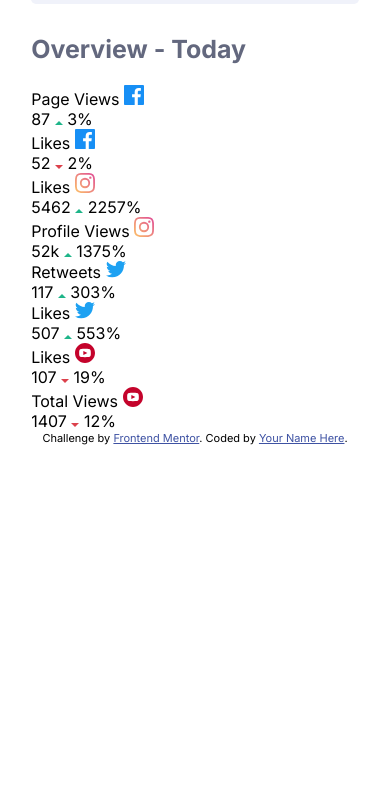
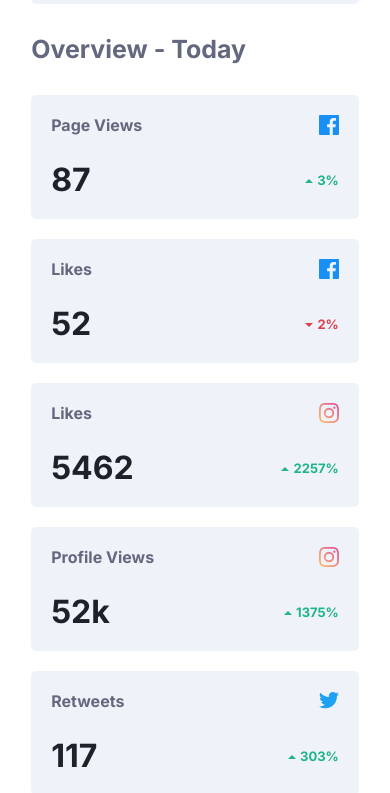
Before and after one commit to Srijan945/Social-Media-Dashboard, a plain HTML site: page index.html in a window 390 px wide. Shown: the part 1013-1806 px from the top of the page. Before the commit the page ends 1466 px from the top, so only its background shows below. Drawn offline with Linux system fonts and the light colour scheme.

Commit message:
Complete Mobile Styling

```diff
--- a/css/styles.css
+++ b/css/styles.css
@@ -151,6 +151,51 @@ h2{
     color: hsl(228, 12%, 44%);
 }
 
+/*****************************Today Stats ******************************************/
+.stat{
+    display: flex;
+    flex-direction: row;
+    flex-wrap: wrap;
+    align-content: space-between;
+}
+.stat-card{
+    text-align: center;
+    background-color: hsl(227, 47%, 96%);
+    border-radius: 0.3125rem;
+    margin: 0.625rem 0;
+    padding: 1.25rem;
+}
+.stat-card > div{
+    display: flex;
+    flex-direction: row;
+    justify-content: space-between;
+    align-items: center;
+}
+.v-l{
+    font-size: 1rem;
+    font-weight: 700;
+    color: hsl(228, 12%, 44%);
+}
+.v-l-count{
+    font-size: 2rem;
+    font-weight: 700;
+    color: hsl(230, 17%, 14%);
+}
+.row-1{
+    margin-bottom: 1.5625rem;
+}
+.percentage > img{
+    position: relative;
+    bottom: 0.125rem;
+}
+.percentage span{
+    font-size: 0.8125rem;
+    font-weight: 700;
+    color: hsl(163, 72%, 41%);
+}
+.percentage .red{
+    color: hsl(356, 69%, 56%);
+}
 /* For Medium Devices */
 @media only screen and (min-width: 600px){
 
@@ -166,9 +211,6 @@ h2{
     .col-md-10{ width: 83.33%;}
     .col-md-11{ width: 91.63%;}
     .col-md-12{ width: 100%;}
-    .card{
-        margin: 0.625rem;
-    }
 }
 
 
--- a/index.html
+++ b/index.html
@@ -35,7 +35,7 @@
 	<!-- Main -->
 	<main>
 		<section class="cards">
-			<div class="facebook card col-sm-12 col-md-5 col-lg-3">
+			<div class="facebook card col-sm-12 col-md-6 col-lg-3">
 				<div>
 					<img src="images/icon-facebook.svg" alt="facebook">
 					<span class="username">@nathanf</span>
@@ -49,7 +49,7 @@
 					<span class="daily-stat">12 Today</span>
 				</div>
 			</div>
-			<div class="twitter card col-sm-12 col-md-5 col-lg-3">
+			<div class="twitter card col-sm-12 col-md-6 col-lg-3">
 
 				<div>
 					<img src="images/icon-twitter.svg" alt="twitter">
@@ -65,7 +65,7 @@
 				</div>
 
 			</div>
-			<div class="instagram-wrapper card col-sm-12 col-md-5 col-lg-3">
+			<div class="instagram-wrapper card col-sm-12 col-md-6 col-lg-3">
 				<div class="instagram">
 
 					<div>
@@ -83,7 +83,7 @@
 
 				</div>
 			</div>
-			<div class="youtube card col-sm-12 col-md-5 col-lg-3">
+			<div class="youtube card col-sm-12 col-md-6 col-lg-3">
 
 				<div>
 					<img src="images/icon-youtube.svg" alt="youtube">
@@ -105,116 +105,116 @@
 		<h2>Overview - Today</h2>
 
 
-		<section class="grid-container">
+		<section class="stat">
 
-			<div class="grid-item">
-				<div>
-					<span>Page Views</span>
+			<div class="stat-card col-sm-12 col-md-6 col-lg-3">
+				<div class="row-1">
+					<span class="v-l">Page Views</span>
 					<img src="images/icon-facebook.svg" alt="facebook">
 				</div>
-				<div>
-					<span>87</span>
-					<span>
+				<div class="row-2">
+					<span class="v-l-count">87</span>
+					<span class="percentage">
 						<img src="images/icon-up.svg" alt="up-icon">
 						<span>3%</span>
 					</span>
 				</div>
 			</div>
 
-			<div class="grid-item">
-				<div>
-					<span>Likes</span>
+			<div class="stat-card col-sm-12 col-md-6 col-lg-3">
+				<div class="row-1">
+					<span class="v-l">Likes</span>
 					<img src="images/icon-facebook.svg" alt="facebook">
 				</div>
-				<div>
-					<span>52</span>
-					<span>
+				<div class="row-2">
+					<span class="v-l-count">52</span>
+					<span class="percentage">
 						<img src="images/icon-down.svg" alt="down-icon">
-						<span>2%</span>
+						<span class="red">2%</span>
 					</span>
 				</div>
 			</div>
 
-			<div class="grid-item">
-				<div>
-					<span>Likes</span>
+			<div class="stat-card col-sm-12 col-md-6 col-lg-3">
+				<div class="row-1">
+					<span class="v-l">Likes</span>
 					<img src="images/icon-instagram.svg" alt="instagram">
 				</div>
-				<div>
-					<span>5462</span>
-					<span>
+				<div class="row-2">
+					<span class="v-l-count">5462</span>
+					<span class="percentage">
 						<img src="images/icon-up.svg" alt="up-icon">
 						<span>2257%</span>
 					</span>
 				</div>
 			</div>
 
-			<div class="grid-item">
-				<div>
-					<span>Profile Views</span>
+			<div class="stat-card col-sm-12 col-md-6 col-lg-3">
+				<div class="row-1">
+					<span class="v-l">Profile Views</span>
 					<img src="images/icon-instagram.svg" alt="instagram">
 				</div>
-				<div>
-					<span>52k</span>
-					<span>
+				<div class="row-2">
+					<span class="v-l-count">52k</span>
+					<span class="percentage">
 						<img src="images/icon-up.svg" alt="up-icon">
 						<span>1375%</span>
 					</span>
 				</div>
 			</div>
 
-			<div class="grid-item">
-				<div>
-					<span>Retweets</span>
+			<div class="stat-card col-sm-12 col-md-6 col-lg-3">
+				<div class="row-1">
+					<span class="v-l">Retweets</span>
 					<img src="images/icon-twitter.svg" alt="twitter">
 				</div>
-				<div>
-					<span>117</span>
-					<span>
+				<div class="row-2">
+					<span class="v-l-count">117</span>
+					<span class="percentage">
 						<img src="images/icon-up.svg" alt="up-icon">
 						<span>303%</span>
 					</span>
 				</div>
 			</div>
 
-			<div class="grid-item">
-				<div>
-					<span>Likes</span>
+			<div class="stat-card col-sm-12 col-md-6 col-lg-3">
+				<div class="row-1">
+					<span class="v-l">Likes</span>
 					<img src="images/icon-twitter.svg" alt="twitter">
 				</div>
-				<div>
-					<span>507</span>
-					<span>
+				<div class="row-2">
+					<span class="v-l-count">507</span>
+					<span class="percentage">
 						<img src="images/icon-up.svg" alt="up-icon">
 						<span>553%</span>
 					</span>
 				</div>
 			</div>
 
-			<div class="grid-item">
-				<div>
-					<span>Likes</span>
+			<div class="stat-card col-sm-12 col-md-6 col-lg-3">
+				<div class="row-1">
+					<span class="v-l">Likes</span>
 					<img src="images/icon-youtube.svg" alt="youtube">
 				</div>
-				<div>
-					<span>107</span>
-					<span>
+				<div class="row-2">
+					<span class="v-l-count">107</span>
+					<span class="percentage">
 						<img src="images/icon-down.svg" alt="down-icon">
-						<span>19%</span>
+						<span class="red">19%</span>
 					</span>
 				</div>
 			</div>
 
-			<div class="grid-item">
-				<div>
-					<span>Total Views</span>
+			<div class="stat-card col-sm-12 col-md-6 col-lg-3">
+				<div class="row-1">
+					<span class="v-l">Total Views</span>
 					<img src="images/icon-youtube.svg" alt="youtube">
 				</div>
-				<div>
-					<span>1407</span>
-					<span>
+				<div class="row-2">
+					<span class="v-l-count">1407</span>
+					<span class="percentage">
 						<img src="images/icon-down.svg" alt="down-icon">
-						<span>12%</span>
+						<span class="red">12%</span>
 					</span>
 				</div>
 			</div>
```
